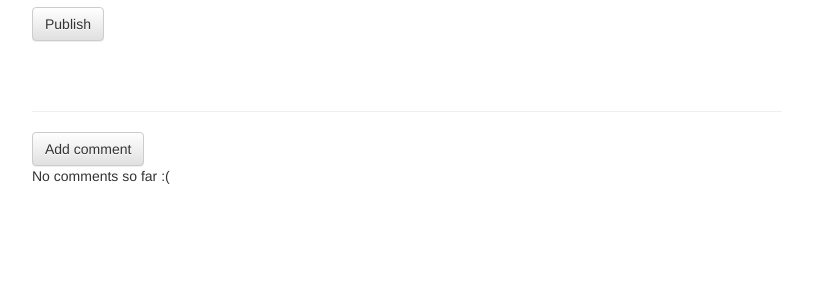
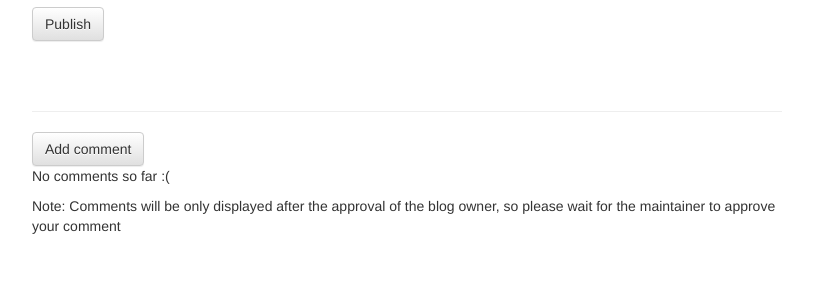
Before and after one commit to ujjaldas1997/django-powered-blog, a Django app: template blog/templates/blog/post_detail.html in a window 1280 px wide. Shown: the part 137-437 px from the top of the page, without its empty margins (38-851 px from the left). Run offline with Django 3.2, Linux system fonts and the light colour scheme; the template is opened without the code that fills it, so the values that code supplies are empty; some libraries are stand-ins or nearby versions.

Commit message:
Update post_detail.html

```diff
--- a/blog/templates/blog/post_detail.html
+++ b/blog/templates/blog/post_detail.html
@@ -40,4 +40,5 @@
 	{% empty %}
 		<p>No comments so far :(</p>
 	{% endfor %}
+	<p>Note: Comments will be only displayed after the approval of the blog owner, so please wait for the maintainer to approve your comment</p>
 {% endblock %}
```
